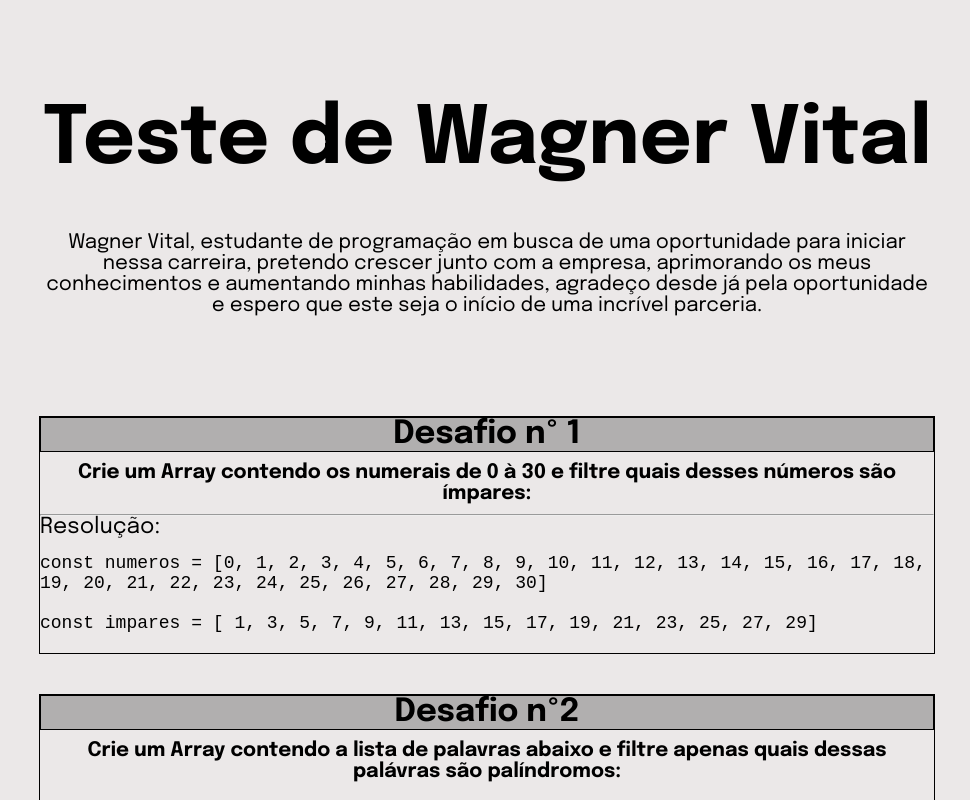
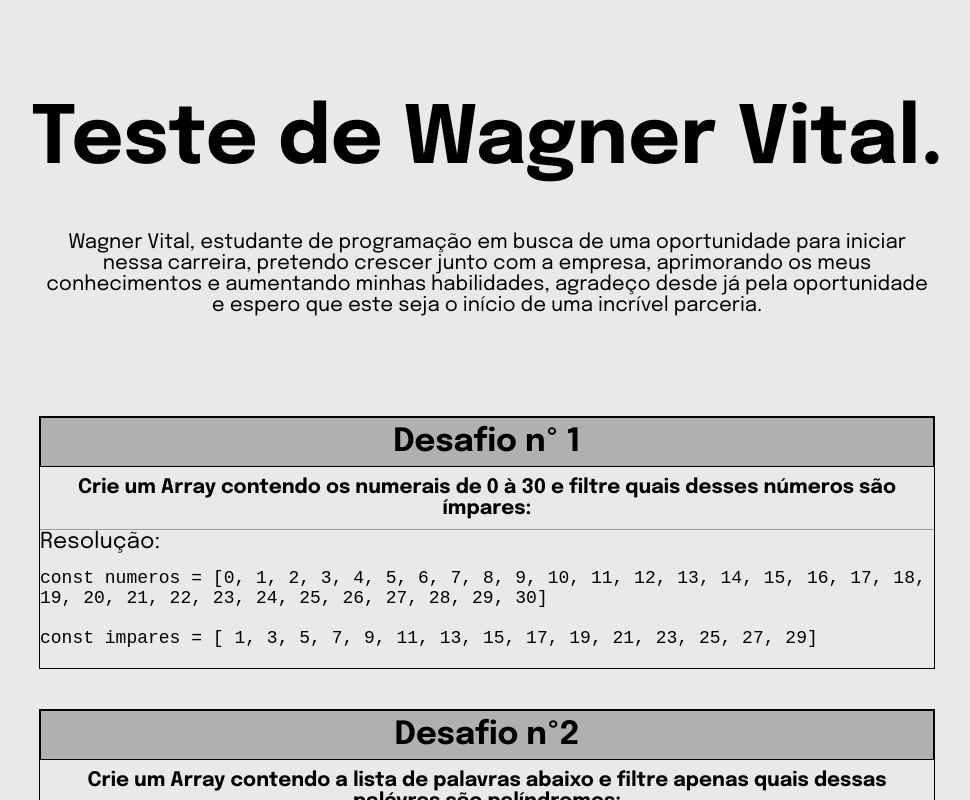
Before and after one commit to wagnervital/testewagner, a React (Vite) app: page / in a window 1280 px wide. Shown: the top 800 px of the page, without its empty margins (153-1123 px from the left). Built offline with nearby package versions, Linux system fonts and the light colour scheme.

Commit message:
modificando alguns estilos

```diff
--- a/index.html
+++ b/index.html
@@ -1,5 +1,5 @@
 <!doctype html>
-<html lang="en">
+<html lang="pt-br">
   <head>
     <link rel="preconnect" href="https://fonts.googleapis.com">
     <link rel="preconnect" href="https://fonts.gstatic.com" crossorigin>
--- a/src/pages/Home/index.tsx
+++ b/src/pages/Home/index.tsx
@@ -92,7 +92,7 @@ export function Home() {
   return (
     <body>
       <header>
-        <h1 className='cabecalho'>Teste de Wagner Vital</h1>
+        <h1 className='cabecalho'>Teste de Wagner Vital.</h1>
         <p>Wagner Vital, estudante de programação em busca de uma oportunidade para iniciar nessa carreira, pretendo crescer junto com a empresa, aprimorando os meus conhecimentos e aumentando minhas habilidades, agradeço desde já pela oportunidade e espero que este seja o início de uma incrível parceria.</p>
       </header>
 
--- a/src/pages/Home/style.css
+++ b/src/pages/Home/style.css
@@ -34,9 +34,8 @@ header p {
 .desafio {
   width: 70%;
   margin: auto;
-  border: 1px black solid;
   margin-bottom: 40px;
-
+  border: 1px solid;
 }
 
 .enunciado {
@@ -51,9 +50,13 @@ span {
 }
 
 .desafio h1 {
+  height: 50px;
   border: 1px solid;
+  background-color: rgb(177, 175, 175);
+  display: flex;
+  flex-direction: column;
+  justify-content: center;
   text-align: center;
-  background-color: rgb(177, 175, 175);
 }
 
 code {
```
